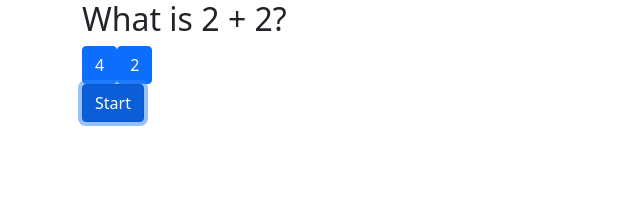
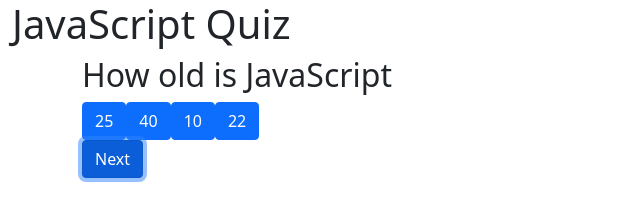
Before and after one commit to lbburnsy/javascript-quiz, a plain HTML site: page index.html in a window 1280 px wide. Both pictures are taken after a click on the button "Start". Shown: the whole page, without its empty margins (0-640 px from the left). Drawn offline with nearby package versions, Linux system fonts and the light colour scheme.

Commit message:
Working on JavaScript functionality

```diff
--- a/index.html
+++ b/index.html
@@ -19,6 +19,9 @@
   </head>
   <body>
     <!-- Needs a basic header, with some text -->
+    <header class="container-fluid">
+      <h1>JavaScript Quiz</h1>
+    </header>
 
     <!-- Needs a timer, that will be hidden until start -->
 
@@ -40,8 +43,7 @@
         </div>
         <div class="row">
             <div class="col">
-                <button class="btn btn-primary" id="start-btn">Start</button>
-                <button class="btn btn-primary hide" id="next-btn">Next</button>
+                <button class="btn btn-primary" id="control-btn">Start</button>
             </div>
         </div>
     </main>
--- a/js/main.js
+++ b/js/main.js
@@ -2,24 +2,111 @@
 
 let questionOutput = $("#question-output");
 let buttonContainer = $("#button-container");
-let startBtn = $("#start-btn");
-let answerBtn = $(".answer-btn");
+let controlBtn = $("#control-btn");
+let answerBtn;
 
-function handleClick() {
-    answerBtn.on("click", () => {
-        console.log("hello");
-    })
-}
-
-const questions = [
+let questions = [
     {
-        question: "What is 2 + 2?",
+        question: "What does CSS stand for?",
         answer: [
-            {text: "4", correct: true},
-            {text: "2", correct: false}
+            {text: "Cascading Style Sheets", correct: true},
+            {text: "Cows Standing Still", correct: false},
+            {text: "Cheese Strombolli Special", correct: false},
+            {text: "Chrysler Style Sheets", correct: false}
+        ]
+    },
+    {
+        question: "What can you do with CSS?",
+        answer: [
+            {text: "Create math functions", correct: false},
+            {text: "Style HTML", correct: true},
+            {text: "Create HTML elements", correct: false},
+            {text: "Take user input", correct: false}
+        ]
+    },
+    {
+        question: "What is the official name of JavaScript?",
+        answer: [
+            {text: "JavaScript", correct: false},
+            {text: "JScript", correct: false},
+            {text: "ECMAScript", correct: true},
+            {text: "JunoScript", correct: false}
+        ]
+    },
+    {
+        question: "What is the primary use of JavaScript?",
+        answer: [
+            {text: "Sends out alerts", correct: false},
+            {text: "Creates Elements", correct: false},
+            {text: "Color changing", correct: false},
+            {text: "Interactivity", correct: true}
+        ]
+    },
+    {
+        question: "How old is JavaScript",
+        answer: [
+            {text: "25", correct: true},
+            {text: "40", correct: false},
+            {text: "10", correct: false},
+            {text: "22", correct: false}
+        ]
+    },
+    {
+        question: "Where would I find the output of console.log()?",
+        answer: [
+            {text: "The current page", correct: false},
+            {text: "The Console", correct: true},
+            {text: "An alert", correct: false},
+            {text: "A prompt", correct: false}
+        ]
+    },
+    {
+        question: "In CSS, how do we select an ID?",
+        answer: [
+            {text: "%", correct: false},
+            {text: "$", correct: false},
+            {text: "#", correct: true},
+            {text: "&", correct: false}
+        ]
+    },
+    {
+        question: "In HTML, where should our JavaScript link go?",
+        answer: [
+            {text: "Nowhere.", correct: false},
+            {text: "The head", correct: false},
+            {text: "The top of the body.", correct: false},
+            {text: "The bottom of the body.", correct: true}
+        ]
+    },
+    {
+        question: "What keyword defines a javascript function?",
+        answer: [
+            {text: "'function'", correct: true},
+            {text: "'declare'", correct: false},
+            {text: "'shazam'", correct: false},
+            {text: "'booyah'", correct: false}
+        ]
+    },
+    {
+        question: "What is the website for cloud git repos?",
+        answer: [
+            {text: "GitZone", correct: false},
+            {text: "GitHub", correct: true},
+            {text: "GitPlace", correct: false},
+            {text: "GitHouse", correct: false}
         ]
     }
 ]
+
+function shuffleArray(array) {
+    for (var i = array.length - 1; i > 0; i--) {
+        var j = Math.floor(Math.random() * (i + 1));
+        var temp = array[i];
+        array[i] = array[j];
+        array[j] = temp;
+    }
+    return array
+}
 
 function displayQuestion() {
     questionOutput.text(questions[0].question)
@@ -27,6 +114,7 @@ function displayQuestion() {
 
 function createButtons() {
     let answerArray = questions[0].answer;
+    buttonContainer.empty();
     for(let i=0; i<answerArray.length; i++) {
         let button = $("<button>");
         button.addClass("btn btn-primary answer-btn");
@@ -36,10 +124,15 @@ function createButtons() {
     }
 }
 
+function answerClick() {
+    console.log("click")
+}
+
 function startQuiz() {
+    controlBtn.text("Next");
+    shuffleArray(questions);
     createButtons();
     displayQuestion();
-    handleClick();
 }
 
-startBtn.on("click", startQuiz);
+controlBtn.on("click", startQuiz);
```
